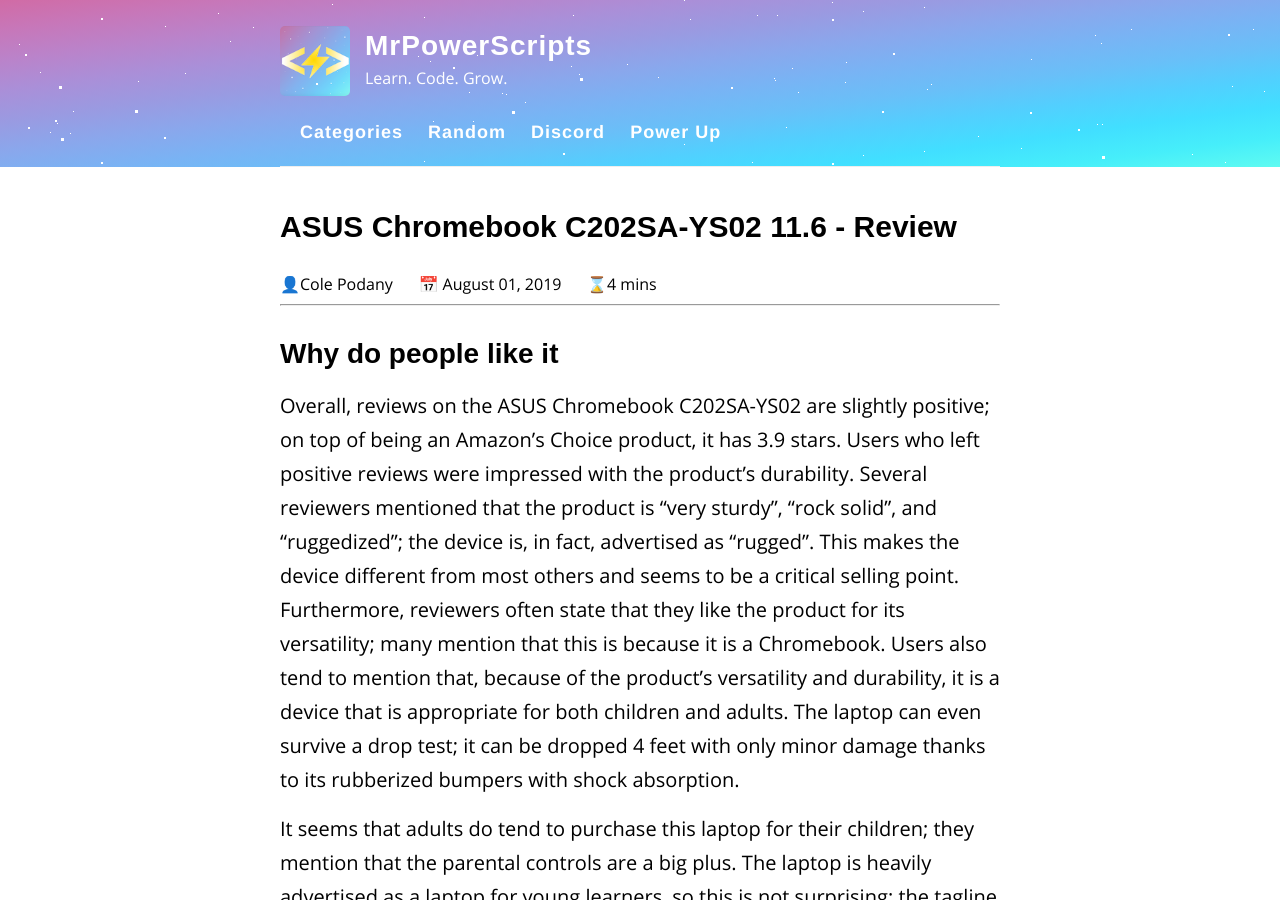
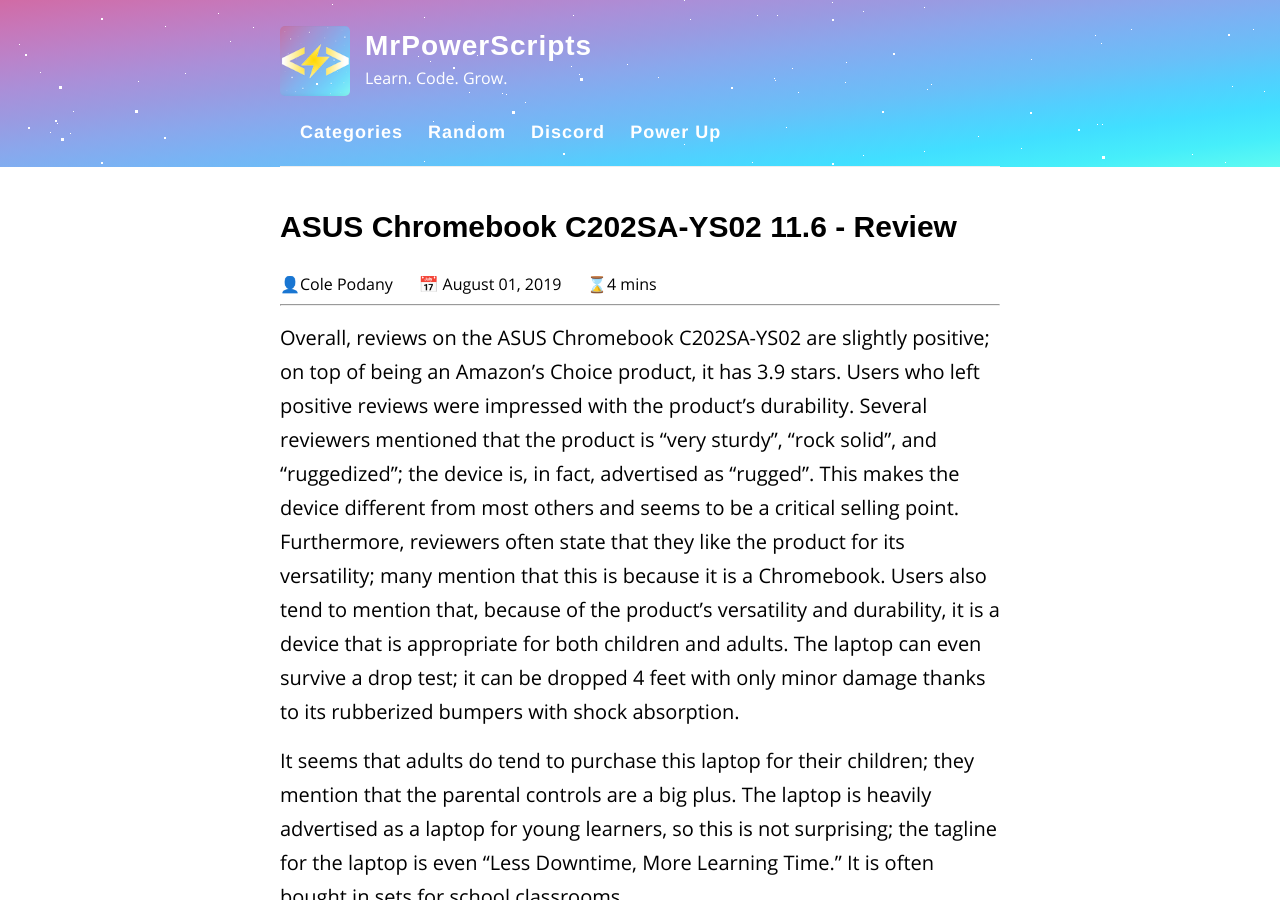
Before and after one commit to MrPowerScripts/MrPowerScripts.com, a Jekyll site: the page built from _reviews/2019-08-01-ASUS-Chromebook-C202SA-YS02-review.md, in a window 1280 px wide and 900 px high. Built offline with Jekyll 4.4.1, drawn with Linux system fonts in a browser that asks for light colours.

Commit message:
remove header text

```diff
--- a/_reviews/2019-08-01-ASUS-Chromebook-C202SA-YS02-review.md
+++ b/_reviews/2019-08-01-ASUS-Chromebook-C202SA-YS02-review.md
@@ -8,7 +8,6 @@
 description-long: Overall, reviews on the ASUS Chromebook C202SA-YS02 are slightly positive; on top of being an Amazon's Choice product, it has 3.9 stars. Users who left positive reviews were impressed with the product's durability.  Several reviewers mentioned that the product is "very sturdy", "rock solid", and "ruggedized";  the device is, in fact, advertised as "rugged". This makes the device different from most others and seems to be a critical selling point. Furthermore, reviewers often state that they like the product for its versatility; many mention that this is because it is a Chromebook.  Users also tend to mention that, because of the product's versatility and durability, it is a device that is appropriate for both children and adults. The laptop can even survive a drop test; it can be dropped 4 feet with only minor damage thanks to its rubberized bumpers with shock absorption.
 ---
 
-## Why do people like it
 Overall, reviews on the ASUS Chromebook C202SA-YS02 are slightly positive; on top of being an Amazon's Choice product, it has 3.9 stars.  Users who left positive reviews were impressed with the product's durability.  Several reviewers mentioned that the product is "very sturdy", "rock solid", and "ruggedized";  the device is, in fact, advertised as "rugged".  This makes the device different from most others and seems to be a critical selling point. Furthermore, reviewers often state that they like the product for its versatility; many mention that this is because it is a Chromebook.  Users also tend to mention that, because of the product's versatility and durability, it is a device that is appropriate for both children and adults.  The laptop can even survive a drop test; it can be dropped 4 feet with only minor damage thanks to its rubberized bumpers with shock absorption.
 
 It seems that adults do tend to purchase this laptop for their children; they mention that the parental controls are a big plus.  The laptop is heavily advertised as a laptop for young learners, so this is not surprising; the tagline for the laptop is even "Less Downtime, More Learning Time."  It is often bought in sets for school classrooms.
```
